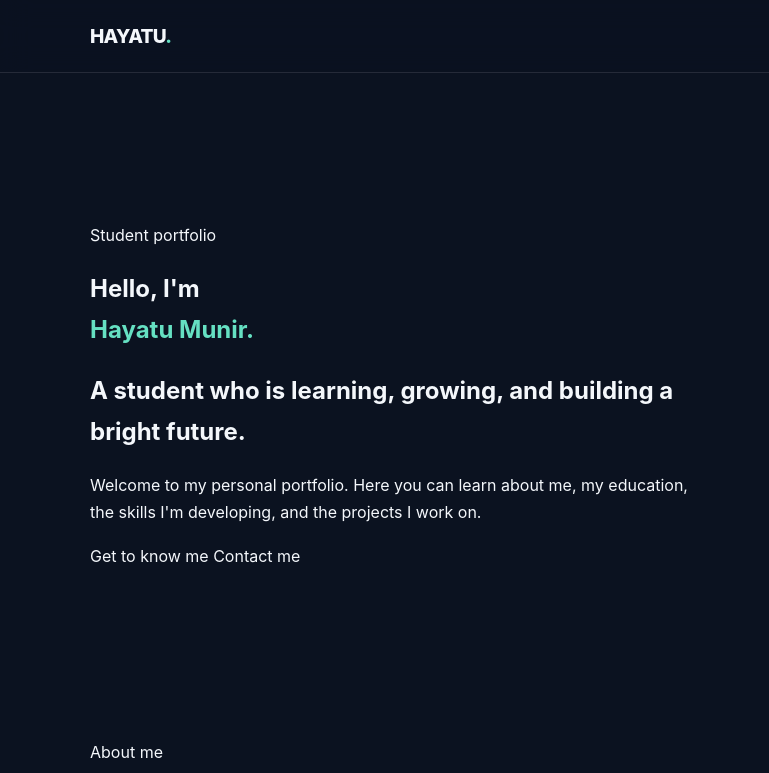
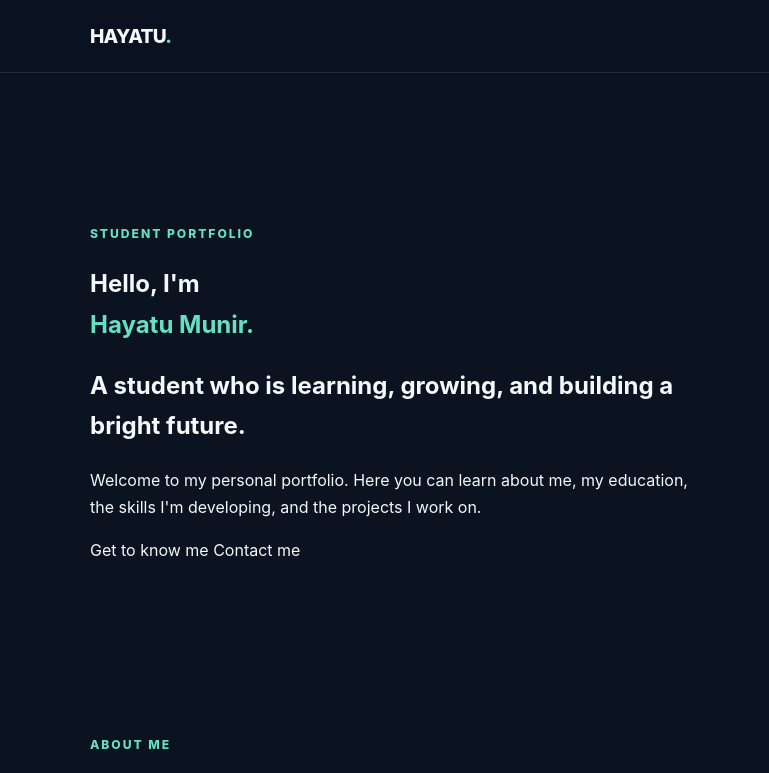
Before and after one commit to hayu3478/my-portfolio, a plain HTML site: page index.html in a window 1280 px wide. Shown: the top 773 px of the page, 0-769 px from the left. Drawn offline with Linux system fonts and the light colour scheme.

Commit message:
add section

```diff
--- a/styel.css
+++ b/styel.css
@@ -84,3 +84,10 @@ a {
   padding-top: 70px;
   padding-bottom: 90px;
 }
+.eyebrow {
+  color: var(--accent);
+  font-size: 0.76rem;
+  font-weight: 800;
+  letter-spacing: 0.16em;
+  text-transform: uppercase;
+}
```
